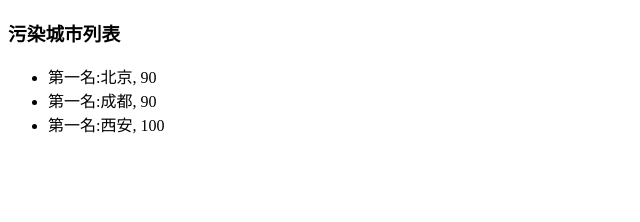
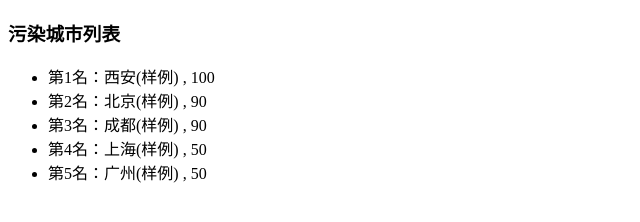
Before and after one commit to Lucky-Girls/Baidu-IFE-task, a plain HTML site: page part_2/task_14/index.html in a window 1280 px wide. Shown: the whole page, without its empty margins (0-640 px from the left). Drawn offline with Linux system fonts and the light colour scheme.

Commit message:
update sj

```diff
--- a/part_2/task_14/index.html
+++ b/part_2/task_14/index.html
@@ -10,7 +10,7 @@
   <ul id="aqi-list">
 <!--
     <li>第一名：福州（样例），10</li>
-    <li>第二名：福州（样例），10</li> -->
+  	<li>第二名：福州（样例），10</li> -->
   </ul>
 
 <script type="text/javascript">
@@ -25,52 +25,31 @@ var aqiData = [
 ];
 
 (function () {
-  /*
-  在注释下方编写代码
-  遍历读取aqiData中各个城市的数据
-  将空气质量指数大于60的城市显示到aqi-list的列表中
-  */
-  //先排序
-  aqiData.sort(function (a, b) {
-      return a[1]-b[1];
-  })
 
-  //DOM逐个生成
-  /*
-  var oUl = document.getElementById('aqi-list');
+	/*
+	在注释下方编写代码
+	遍历读取aqiData中各个城市的数据
+	将空气质量指数大于60的城市显示到aqi-list的列表中
+	*/
 
-  for( var i=0; i<aqiData.length; i++){
-    if(aqiData[i][1] > 60){
-        var list = document.createElement('li');
+	// 取出空气质量指数大于60的城市
+	var up60 = aqiData.filter(function(item){
+		return (item[1] > 30);
+	});
 
-        if(list.innerHTML){
-            list.innerHTML = '第一名:' + aqiData[i][0] + ', '+aqiData[i][1];
-        }
-        else{
-            list.textContent = '第一名:' + aqiData[i][0] + ', '+aqiData[i][1];
-         }
+	//降序
+	up60.sort(function(a, b){
+        return b[1] - a[1];
+    });
+	alert(up60);
 
-            oUl.appendChild(list);
+	// 显示结果
+	var aqiList = document.getElementById('aqi-list');
+	for(var i = 0; i < up60.length; i++){
+        aqiList.innerHTML += '<li>第' + (i + 1) + '名：' + up60[i][0] + '(样例) , ' + up60[i][1] + '</li>';
     }
-  }*/
-  //文档碎片 一次渲染
-  var oUl = document.getElementById('aqi-list');
-  var fragment = document.createDocumentFragment();
-
-  for( var i=0; i<aqiData.length; i++){
-    if(aqiData[i][1] > 60){
-
-        var list = document.createElement('li');
-
-        fragment.appendChild(list);
-        list.appendChild(document.createTextNode('第一名:' + aqiData[i][0] + ', '+aqiData[i][1]))
-    }
-  }
-
-  oUl.appendChild(fragment);
 
 })();
-
 </script>
 </body>
 </html>
```
